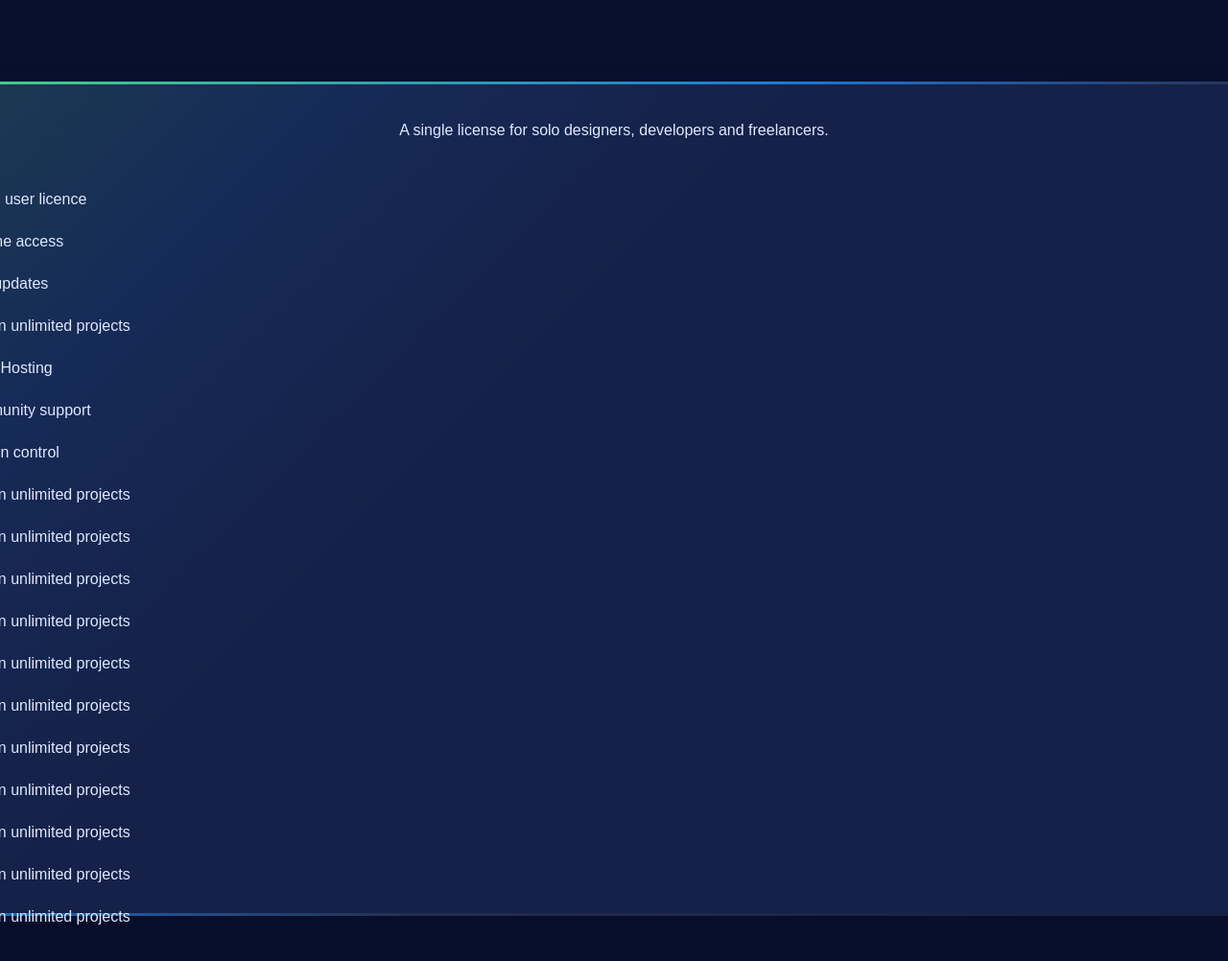
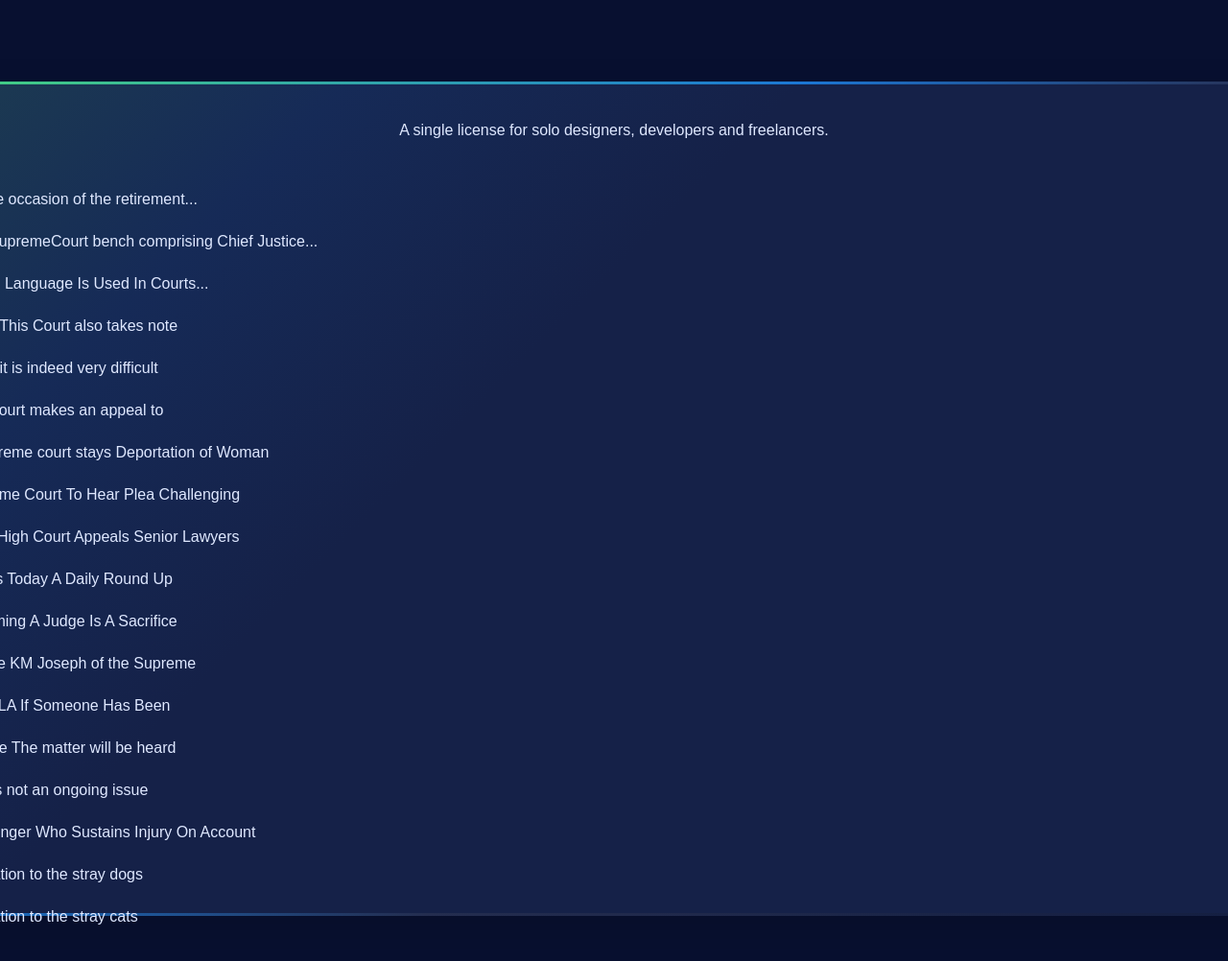
Before and after one commit to KshitizPandya/HACKOUT---2K22, a plain HTML site: page Frontend/twitter.html in a window 1280 px wide. Shown: the top 1002 px of the page at 96% size. Drawn offline with Linux system fonts and the light colour scheme.

Commit message:
Update twitter.html

```diff
--- a/Frontend/twitter.html
+++ b/Frontend/twitter.html
@@ -23,7 +23,7 @@
                                       <path fill="currentColor" d="M10 15.172l9.192-9.193 1.415 1.414L10 18l-6.364-6.364 1.414-1.414z" />
                                  </svg>
                             </i>
-                            <a href=""><span class="name">Single user licence</span></a>
+                            <a href="https://t.co/fymlHBYK7r"><span class="name">On the occasion of the retirement...</span></a>
                        </summary>
                   </details>
                   <details class="feature">
@@ -34,7 +34,7 @@
                                       <path fill="currentColor" d="M10 15.172l9.192-9.193 1.415 1.414L10 18l-6.364-6.364 1.414-1.414z" />
                                  </svg>
                             </i>
-                            <a href=""><span class="name">Lifetime access</span>    </a>
+                            <a href="https://t.co/mK5iuyFMGm">The SupremeCourt bench comprising Chief Justice...<span class="name"></span>    </a>
                        </summary>
                   </details>
                   <details class="feature">
@@ -45,7 +45,7 @@
                                       <path fill="currentColor" d="M10 15.172l9.192-9.193 1.415 1.414L10 18l-6.364-6.364 1.414-1.414z" />
                                  </svg>
                             </i>
-                            <a href=""><span class="name">Free updates</span>  </a>
+                            <a href="https://t.co/yZ6m818kv8">Which Language Is Used In Courts...<span class="name"></span>  </a>
                        </summary>
                   </details>
                   <details class="feature">
@@ -56,7 +56,7 @@
                                       <path fill="currentColor" d="M10 15.172l9.192-9.193 1.415 1.414L10 18l-6.364-6.364 1.414-1.414z" />
                                  </svg>
                             </i>
-                            <a href=""><span class="name">Use on unlimited projects</span>    </a>
+                            <a href="https://t.co/zf7LMzxOPV"><span class="name">Court This Court also takes note</span>    </a>
                        </summary>
                   </details>
                   <details class="feature">
@@ -67,7 +67,7 @@
                                       <path fill="currentColor" d="M10 15.172l9.192-9.193 1.415 1.414L10 18l-6.364-6.364 1.414-1.414z" />
                                  </svg>
                             </i>
-                           <a href=""> <span class="name">Asset Hosting</span>    </a>
+                           <a href="https://t.co/3IkmZSRnxO "> <span class="name">Court it is indeed very difficult</span>    </a>
                        </summary>
                   </details>
                   <details class="feature">
@@ -78,7 +78,7 @@
                                       <path fill="currentColor" d="M10 15.172l9.192-9.193 1.415 1.414L10 18l-6.364-6.364 1.414-1.414z" />
                                  </svg>
                             </i>
-                            <a href=""><span class="name">Community support</span>  </a>
+                            <a href="https://t.co/1oXtu5uBc2"><span class="name">This court makes an appeal to</span>  </a>
                        </summary>
                   </details>
                   <details class="feature">
@@ -89,7 +89,7 @@
                                       <path fill="currentColor" d="M10 15.172l9.192-9.193 1.415 1.414L10 18l-6.364-6.364 1.414-1.414z" />
                                  </svg>
                             </i>
-                           <a href=""> <span class="name">Version control</span>  </a>
+                           <a href="https://t.co/mojfdqXyrw"> <span class="name">Sumpreme court stays Deportation of Woman</span>  </a>
                        </summary>
                   </details>
                   <details class="feature">
@@ -100,7 +100,7 @@
                                    <path fill="currentColor" d="M10 15.172l9.192-9.193 1.415 1.414L10 18l-6.364-6.364 1.414-1.414z" />
                               </svg>
                          </i>
-                         <a href=""><span class="name">Use on unlimited projects</span>    </a>
+                         <a href="https://t.co/0QhLNUloi5"><span class="name">Supreme Court To Hear Plea Challenging</span>    </a>
                     </summary>
                </details>
                <details class="feature">
@@ -111,7 +111,7 @@
                                <path fill="currentColor" d="M10 15.172l9.192-9.193 1.415 1.414L10 18l-6.364-6.364 1.414-1.414z" />
                           </svg>
                      </i>
-                     <a href=""><span class="name">Use on unlimited projects</span>    </a>
+                     <a href="https://t.co/monhrqoC3P"><span class="name">Delhi High Court Appeals Senior Lawyers</span>    </a>
                 </summary>
            </details>
            <details class="feature">
@@ -122,7 +122,7 @@
                            <path fill="currentColor" d="M10 15.172l9.192-9.193 1.415 1.414L10 18l-6.364-6.364 1.414-1.414z" />
                       </svg>
                  </i>
-                <a href=""> <span class="name">Use on unlimited projects</span>    </a>
+                <a href="https://t.co/iyqlgxLHm5"> <span class="name">Courts Today A Daily Round Up</span>    </a>
             </summary>
        </details>
        <details class="feature">
@@ -133,7 +133,7 @@
                        <path fill="currentColor" d="M10 15.172l9.192-9.193 1.415 1.414L10 18l-6.364-6.364 1.414-1.414z" />
                   </svg>
              </i>
-             <a href=""><span class="name">Use on unlimited projects</span>    </a>
+             <a href="https://t.co/RTHmhQYIih"><span class="name">Becoming A Judge Is A Sacrifice</span>    </a>
         </summary>
    </details>
    <details class="feature">
@@ -144,7 +144,7 @@
                    <path fill="currentColor" d="M10 15.172l9.192-9.193 1.415 1.414L10 18l-6.364-6.364 1.414-1.414z" />
               </svg>
          </i>
-         <a href=""><span class="name">Use on unlimited projects</span>    </a>
+         <a href="https://t.co/NLcqR11O2H"><span class="name">Justice KM Joseph of the Supreme</span>    </a>
     </summary>
 </details>
 <details class="feature">
@@ -155,7 +155,7 @@
                    <path fill="currentColor" d="M10 15.172l9.192-9.193 1.415 1.414L10 18l-6.364-6.364 1.414-1.414z" />
               </svg>
          </i>
-         <a href=""><span class="name">Use on unlimited projects</span>    </a>
+         <a href="https://t.co/aMKRMbhJ8q"><span class="name">In PMLA If Someone Has Been</span>    </a>
     </summary>
 </details>
 <details class="feature">
@@ -166,7 +166,7 @@
                    <path fill="currentColor" d="M10 15.172l9.192-9.193 1.415 1.414L10 18l-6.364-6.364 1.414-1.414z" />
               </svg>
          </i>
-        <a href=""> <span class="name">Use on unlimited projects</span>    </a>
+        <a href="https://t.co/r2AGmUqs5Z"> <span class="name">Update The matter will be heard</span>    </a>
     </summary>
 </details>
 <details class="feature">
@@ -177,7 +177,7 @@
                    <path fill="currentColor" d="M10 15.172l9.192-9.193 1.415 1.414L10 18l-6.364-6.364 1.414-1.414z" />
               </svg>
          </i>
-        <a href=""> <span class="name">Use on unlimited projects</span>    </a>
+        <a href="https://t.co/sFckhRkzq1"> <span class="name">This is not an ongoing issue</span>    </a>
     </summary>
 </details>
 <details class="feature">
@@ -188,7 +188,7 @@
                    <path fill="currentColor" d="M10 15.172l9.192-9.193 1.415 1.414L10 18l-6.364-6.364 1.414-1.414z" />
               </svg>
          </i>
-         <a href=""><span class="name">Use on unlimited projects</span>    </a>
+         <a href="https://t.co/iyrheyFJJt"><span class="name">Passenger Who Sustains Injury On Account</span>    </a>
     </summary>
 </details>
 <details class="feature">
@@ -199,7 +199,7 @@
                    <path fill="currentColor" d="M10 15.172l9.192-9.193 1.415 1.414L10 18l-6.364-6.364 1.414-1.414z" />
               </svg>
          </i>
-        <a href=""> <span class="name">Use on unlimited projects</span>    </a>
+        <a href="https://t.co/VuurRtQ9nB"> <span class="name">In relation to the stray dogs</span>    </a>
     </summary>
 </details>
 <details class="feature">
@@ -210,7 +210,7 @@
                    <path fill="currentColor" d="M10 15.172l9.192-9.193 1.415 1.414L10 18l-6.364-6.364 1.414-1.414z" />
               </svg>
          </i>
-         <a href=""><span class="name">Use on unlimited projects</span>    </a>
+         <a href="https://t.co/Sy0khQBwrp"><span class="name">In relation to the stray cats</span>    </a>
     </summary>
 </details>
              </div>
```
